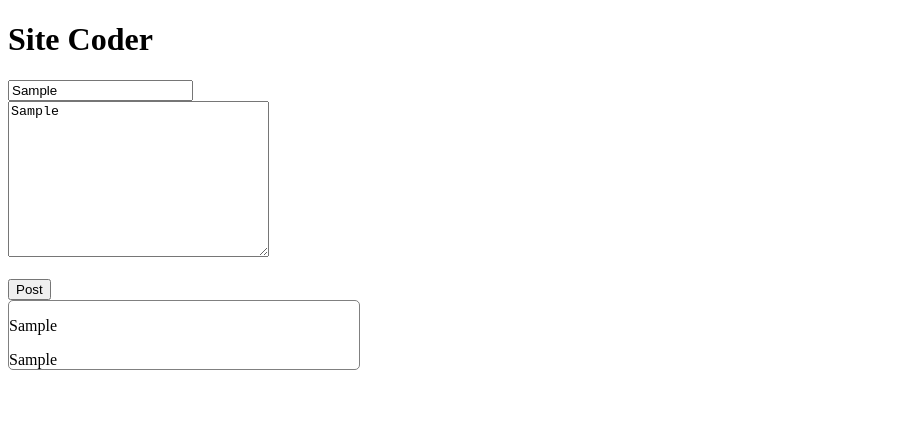
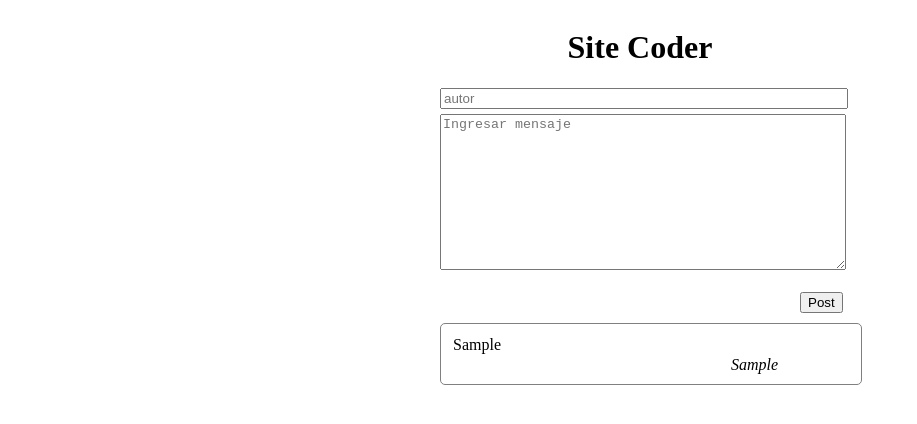
Before and after one commit to florcondori/Slide-Coder, a plain HTML site: page index.html in a window 1280 px wide. Both pictures are taken after typing "Sample", "Sample" into the empty fields and a click on the button "Post". Shown: the whole page, without its empty margins (0-917 px from the left). Drawn offline with Linux system fonts and the light colour scheme.

Commit message:
agregando estilo

```diff
--- a/assets/css/main.css
+++ b/assets/css/main.css
@@ -1,6 +1,34 @@
 .div-post{
 	border:1px solid grey;
 	border-radius:5px;
-	width: 350px;
+	width: 400px;
 	height: auto;
+	margin-top:10px;
+	padding: 10px;
 }
+.div-site{
+	position: absolute;
+	width: 400px;
+	left:50%;
+	margin-left: -200px;
+}
+div p{
+	margin:2px;
+}
+textarea{
+	width: 400px;
+	margin-top: 5px;
+}
+input{
+	width: 400px;
+}
+h1{
+	text-align: center;
+}
+button{
+	margin-left: 90%;
+}
+.span-nombre-usuario{
+	margin-left: 70%;
+	font-style: italic;
+}
--- a/assets/js/app.js
+++ b/assets/js/app.js
@@ -14,6 +14,7 @@ window.addEventListener('load', function(){
 		}else{
 			divContenerdorPost.appendChild(crearPost(mensaje.value,usuario.value));
 		}
+		document.getElementById('form-publicar').reset();
 	});
 });
 
--- a/index.html
+++ b/index.html
@@ -11,14 +11,14 @@
 		<div class="div-contenedor-form">
 			<form class="form-publicar" id="form-publicar">
 				<div clas="div-contenido">
-					<input id="usuario" type="text"><br>
-					<textarea id="mensaje-post" name=""  cols="30" rows="10"></textarea>
+					<input id="usuario" type="text" placeholder="autor"><br>
+					<textarea id="mensaje-post" name=""  cols="30" rows="10" placeholder="Ingresar mensaje"></textarea>
 				</div>
 				<br><button id="btn-form-publicar">Post</button>
 			</form>
 		</div>
+		<div class="div-contenedor-posts" id="contenedor-posts"></div>
 	</div>
-	<div class="div-contenedor-posts" id="contenedor-posts"></div>
 	<script src="assets/js/app.js"></script>
 </body>
 </html>
```
